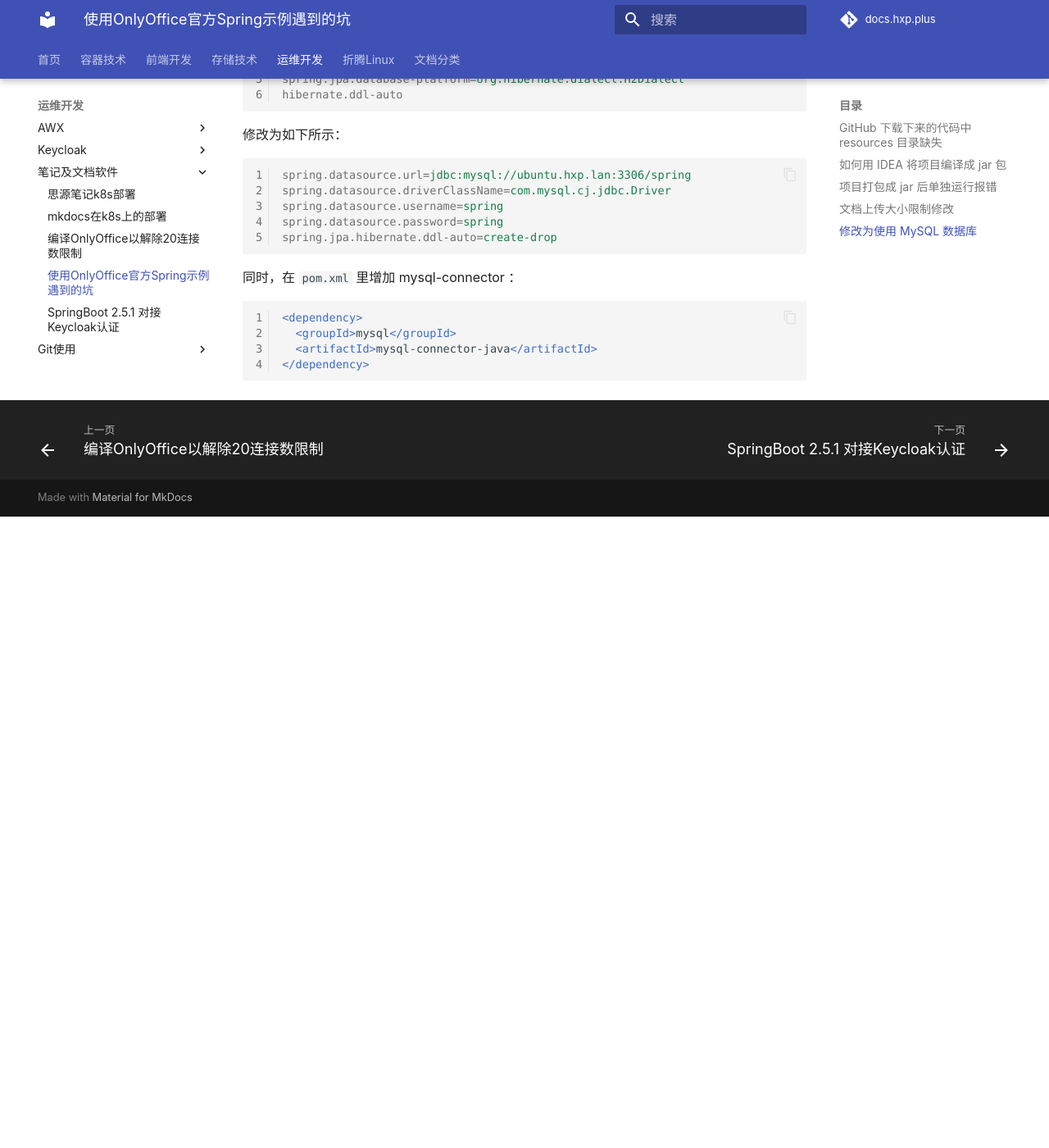
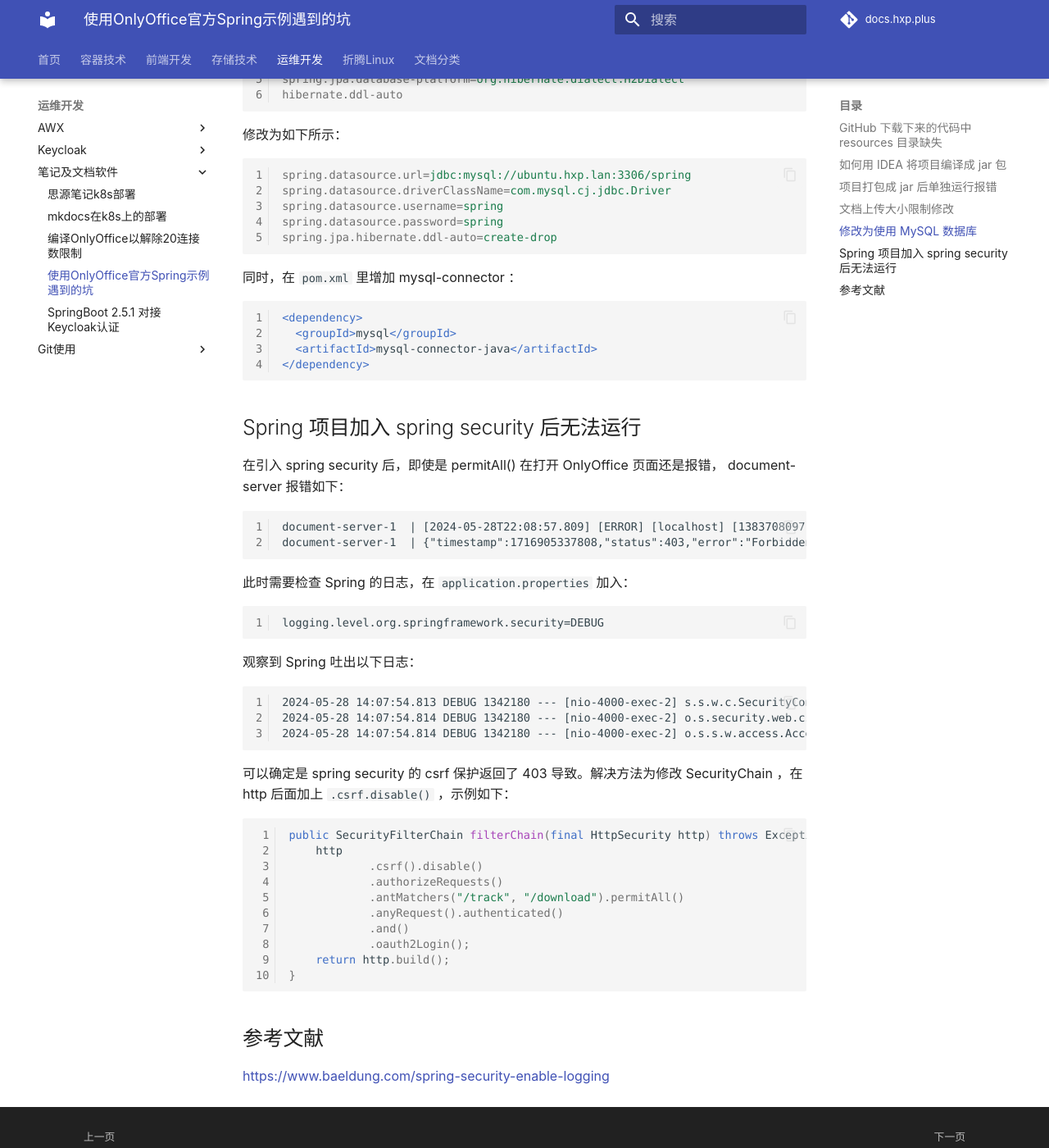
Before and after one commit to hxp-plus/docs.hxp.plus, an MkDocs documentation site: the page built from docs/运维开发/笔记及文档软件/使用OnlyOffice官方Spring示例遇到的坑.md, in a window 1280 px wide and 1400 px high, scrolled down 2918 px. Shown: the whole window at 82% size. Built offline with MkDocs 1.6.1 and Material for MkDocs 9.7.7, drawn with Linux system fonts in a browser that asks for light colours; plug-ins that fetch from the network failed and are left out; comment, search, counter and statistics services are not loaded; before the commit the page ends 3548 px from its top, so only the background shows below that.

Commit message:
更新Spring配置

````diff
--- a/docs/运维开发/笔记及文档软件/使用OnlyOffice官方Spring示例遇到的坑.md
+++ b/docs/运维开发/笔记及文档软件/使用OnlyOffice官方Spring示例遇到的坑.md
@@ -108,3 +108,45 @@
   <artifactId>mysql-connector-java</artifactId>
 </dependency>
 ```
+
+## Spring 项目加入 spring security 后无法运行
+
+在引入 spring security 后，即使是 permitAll() 在打开 OnlyOffice 页面还是报错， document-server 报错如下：
+
+```
+document-server-1  | [2024-05-28T22:08:57.809] [ERROR] [localhost] [1383708097] [1] nodeJS - postData error: url = http://ubuntu.hxp.lan:4000/track?fileName=new.docx&userAddress=%2Fhome%2Fhxp%2Fonlyoffice-spring-keycloak%2Fdocuments%2F127.0.1.1%2F;data = {"key":"1383708097","status":1,"users":["1"],"actions":[{"type":1,"userid":"1"}]} Error: Error response: statusCode:403; headers:{"set-cookie":["JSESSIONID=B667F99DC2C69C008DF263C81F2A5FCA; Path=/; HttpOnly"],"x-content-type-options":"nosniff","x-xss-protection":"1; mode=block","cache-control":"no-cache, no-store, max-age=0, must-revalidate","pragma":"no-cache","expires":"0","x-frame-options":"DENY","content-type":"application/json","transfer-encoding":"chunked","date":"Tue, 28 May 2024 14:08:57 GMT","connection":"close"}; body:
+document-server-1  | {"timestamp":1716905337808,"status":403,"error":"Forbidden","message":"Forbidden","path":"/track"}
+```
+
+此时需要检查 Spring 的日志，在 `application.properties` 加入：
+
+```
+logging.level.org.springframework.security=DEBUG
+```
+
+观察到 Spring 吐出以下日志：
+
+```
+2024-05-28 14:07:54.813 DEBUG 1342180 --- [nio-4000-exec-2] s.s.w.c.SecurityContextPersistenceFilter : Set SecurityContextHolder to empty SecurityContext
+2024-05-28 14:07:54.814 DEBUG 1342180 --- [nio-4000-exec-2] o.s.security.web.csrf.CsrfFilter         : Invalid CSRF token found for http://ubuntu.hxp.lan:4000/track?fileName=new.docx&userAddress=%2Fhome%2Fhxp%2Fonlyoffice-spring-keycloak%2Fdocuments%2F127.0.1.1%2F
+2024-05-28 14:07:54.814 DEBUG 1342180 --- [nio-4000-exec-2] o.s.s.w.access.AccessDeniedHandlerImpl   : Responding with 403 status code
+```
+
+可以确定是 spring security 的 csrf 保护返回了 403 导致。解决方法为修改 SecurityChain ，在 http 后面加上 `.csrf.disable()` ，示例如下：
+
+```java
+public SecurityFilterChain filterChain(final HttpSecurity http) throws Exception {
+    http
+            .csrf().disable()
+            .authorizeRequests()
+            .antMatchers("/track", "/download").permitAll()
+            .anyRequest().authenticated()
+            .and()
+            .oauth2Login();
+    return http.build();
+}
+```
+
+## 参考文献
+
+https://www.baeldung.com/spring-security-enable-logging
````
Also changed, not shown: docs/运维开发/笔记及文档软件/SpringBoot 2.5.1 对接Keycloak认证.md (+10 -3 lines).
